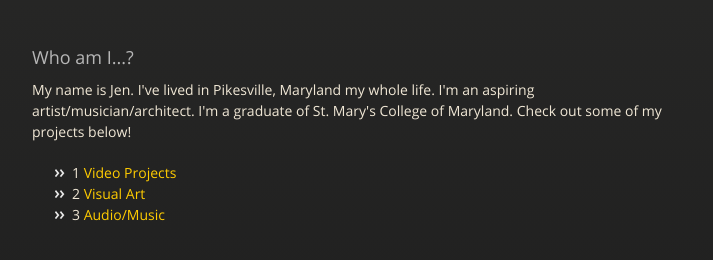
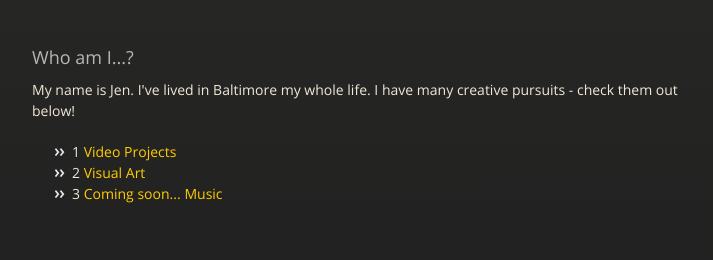
Before and after one commit to jennifermorganroth/jennifermorganroth.github.io, a website: page index.html in a window 1280 px wide. Shown: the part 226-486 px from the top of the page, without its empty margins (283-996 px from the left). Drawn offline with nearby package versions, Linux system fonts and the light colour scheme.

Commit message:
I changed the main page.

```diff
--- a/index.html
+++ b/index.html
@@ -32,12 +32,12 @@
         <h3>
 <a name="whoami" class="anchor" href="#whoami"><span class="octicon octicon-link"></span></a>Who am I...?</h3>
 
-<p>My name is Jen. I've lived in Pikesville, Maryland my whole life. I'm an aspiring artist/musician/architect. I'm a graduate of St. Mary's College of Maryland. Check out some of my projects below!</p>
+<p>My name is Jen. I've lived in Baltimore my whole life. I have many creative pursuits - check them out below!</p>
 
 <ul id="toc">
 <li><span>1</span> <a href="video.html">Video Projects</a></li>
 <li><span>2</span> <a href="art.html">Visual Art</a></li>
-<li><span>3</span> <a href="audio.html">Audio/Music</a></li>
+<li><span>3</span> <a href="audio.html">Coming soon... Music</a></li>
 </ul>
 
       </section>
```
